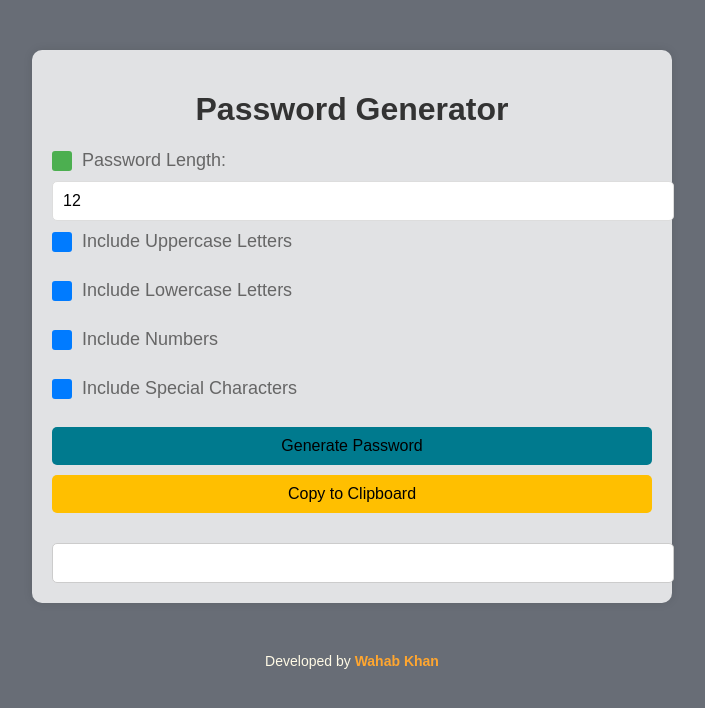
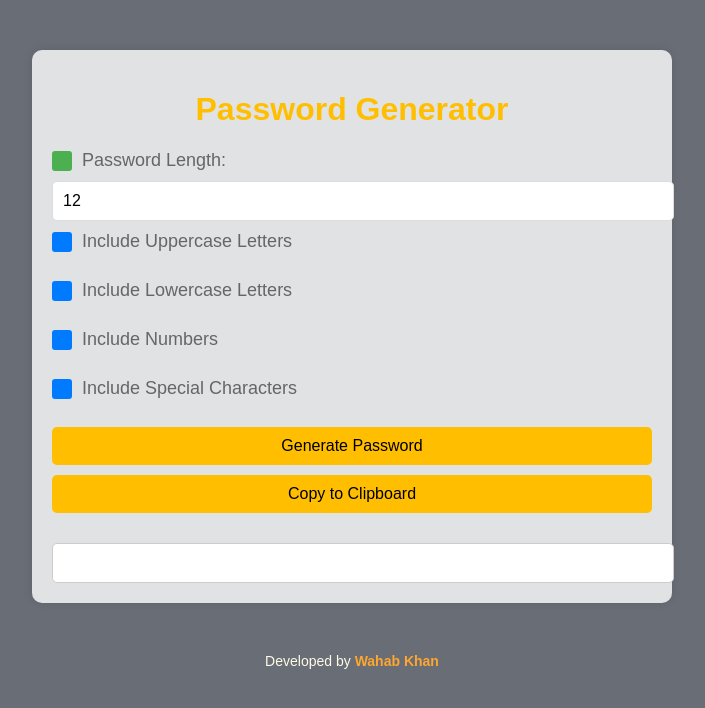
Before and after one commit to cbazyx8/PasswordGenerator, a plain HTML site: page index.html in a window 1280 px wide. In both pictures the pointer is over the button "Generate Password". Shown: the whole page, without its empty margins (288-993 px from the left). Drawn offline with Linux system fonts and the light colour scheme.

Commit message:
Update styles.css

```diff
--- a/styles.css
+++ b/styles.css
@@ -16,7 +16,7 @@ body {
 
 h1 {
     text-align: center;
-    color: #333;
+    color: #FFBF00;
 }
 
 .options {
@@ -73,7 +73,7 @@ button {
 }
 
 button:hover {
-    background-color: #007a8e;
+    background-color: #FFBF00;
 }
 
 .output {
```
